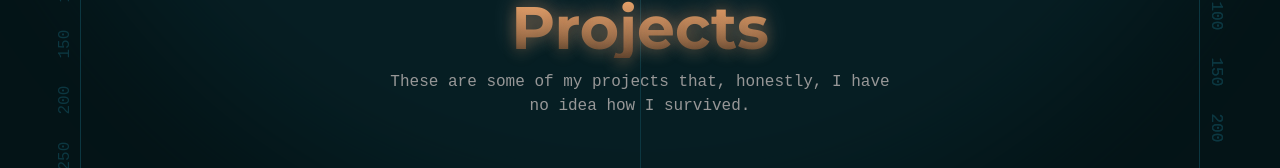
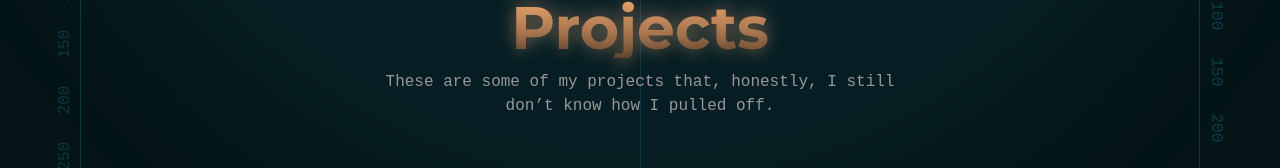
Before and after one commit to aimndz/portfolio, a Next.js app: page /projects in a window 1280 px wide. Shown: the part 154-322 px from the top of the page. Built offline with nearby package versions, Linux system fonts and the light colour scheme; a web font is replaced by a local one.

Commit message:
Chore: Update project page description

```diff
--- a/src/components/AllProjects.tsx
+++ b/src/components/AllProjects.tsx
@@ -14,8 +14,8 @@ function AllProjects() {
           Projects
         </h1>
         <p className="text-center mt-3 text-p-muted max-w-lg mx-auto">
-          These are some of my projects that, honestly, I have no idea how I
-          survived.
+          These are some of my projects that, honestly, I still don’t know how I
+          pulled off.
         </p>
       </div>
       <div className="grid grid-cols-1 gap-10">
```
